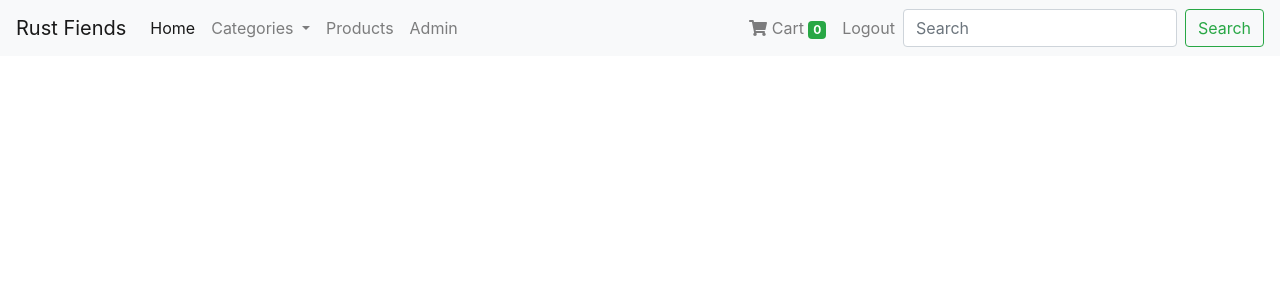
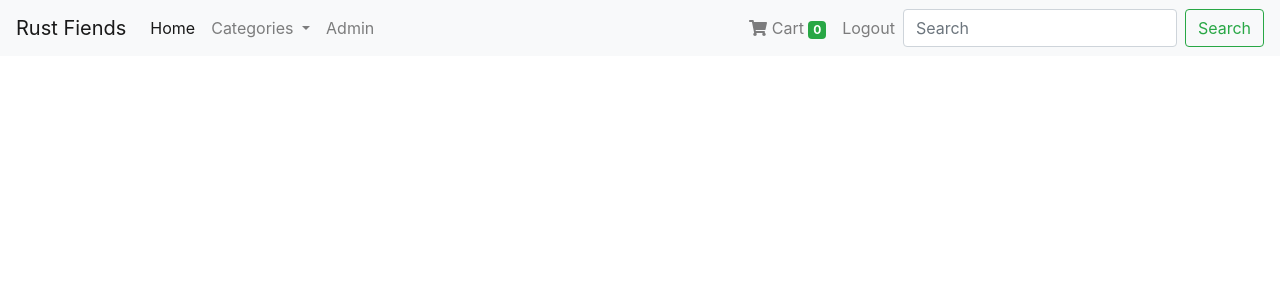
Before and after one commit to Prejudice182/prej-milestone-four, a Django app: page /products/ in a window 1280 px wide. Shown: the top 300 px of the page. Run offline with Django 3.2, Linux system fonts and the light colour scheme; the visitor is signed in with stand-in values (Sample User, id 1); data that the repository does not hold is empty; some libraries are stand-ins or nearby versions.

Commit message:
Move all products into dropdown of nav

```diff
--- a/templates/navbar.html
+++ b/templates/navbar.html
@@ -17,13 +17,12 @@
                     Categories
                 </a>
                 <div class="dropdown-menu" aria-labelledby="navbarDropdown">
+                    <a class="dropdown-item" href="{% url 'products:home' %}">All Products</a>
+                    <div class="dropdown-divider"></div>
                     {% for category in categories %}
                     <a class="dropdown-item" href="{% url 'products:category' category.slug %}">{{ category.title }}</a>
                     {% endfor %}
                 </div>
-            </li>
-            <li class="nav-item">
-                <a class="nav-link" href="{% url 'products:home' %}">Products</a>
             </li>
             {% if user.is_superuser %}
             <li class="nav-item">
```
